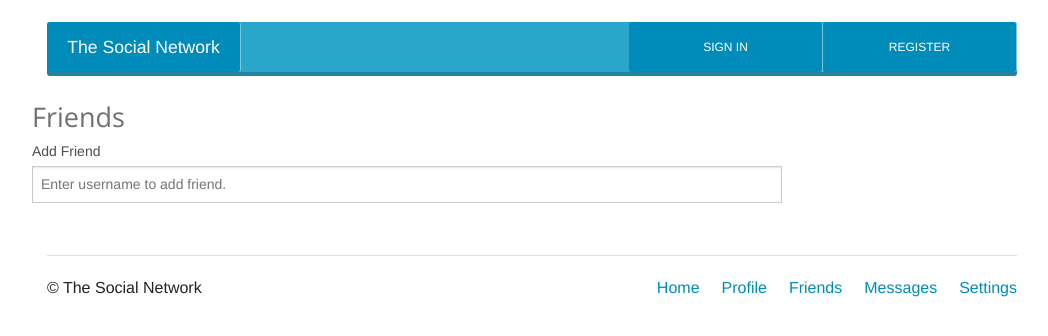
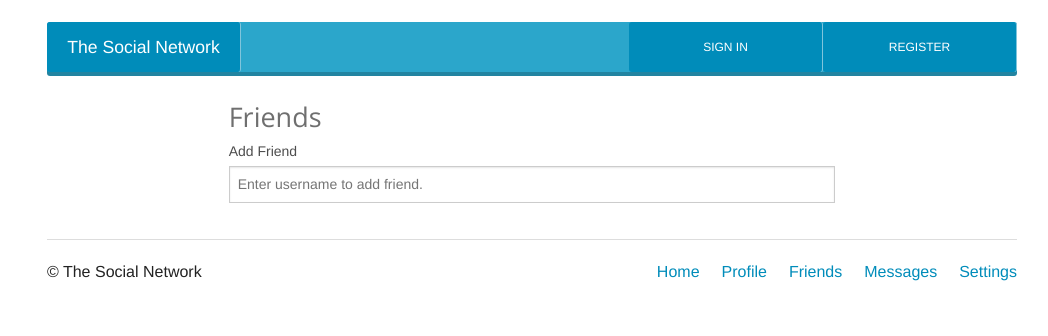
Before and after one commit to jdavis/socialnetwork, a Django app: template friends/templates/friends/index.html in a window 1280 px wide. Shown: the top 336 px of the page, without its empty margins (108-1156 px from the left). Run offline with Django 3.2, Linux system fonts and the light colour scheme; the template is opened without the code that fills it, so the values that code supplies are empty; some libraries are stand-ins or nearby versions.

Commit message:
Fix up friends list a bit

```diff
--- a/friends/templates/friends/index.html
+++ b/friends/templates/friends/index.html
@@ -6,25 +6,20 @@
 
 {% block content %}
 
-<div class="large-9 columns">
-    <div class="row">
+<div class="large-8 small-centered columns">
+
+    <div class="large-12 columns">
+        <form>
             <h3 class="subheader">Friends</h3>
-
-        <form>
-            <div class="row">
-                <div class="large-12 columns">
             <label for="statusUpdate">Add Friend</label>
             <input id="addFriend" name="addFriend" type="text" placeholder="Enter username to add friend.">
             {% if error %}
             <strong>{{ error }}</strong>
             {% endif %}
-                </div>
-            </div>
         </form>
     </div>
 
     {% for friend in friends %}
-    <div class="row">
     <div class="large-2 columns small-3">
         {% if friend.userprofile.profile_picture %}
         <img src="/{{ friend.userprofile.profile_picture.url }}" />
@@ -39,7 +34,6 @@
             <li><a href="/messages/new/{{ friend.pk }}">Message</a></li>
         </ul>
     </div>
-    </div>
 
     <hr />
     {% endfor %}
```
Lines whose indentation alone changed are shown as unchanged.
